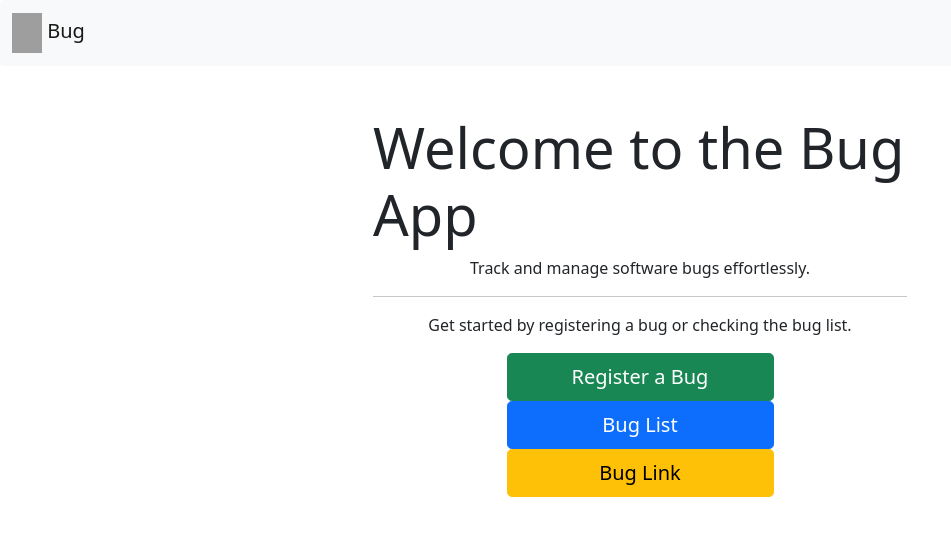
After one commit to Chukwukaoranile/myproject, a Django app: template bug/templates/bug/index.html in a window 1280 px wide. The commit adds this page. Shown: the top 536 px of the page, without its empty margins (0-951 px from the left). Run offline with Django 4.2, Linux system fonts and the light colour scheme; the template is opened without the code that fills it, so the values that code supplies are empty; grey boxes are pictures that could not be loaded.

Commit message:
Adding Bootsrap

```diff
--- a/bug/templates/bug/base.html
+++ b/bug/templates/bug/base.html
@@ -5,10 +5,31 @@
 		<meta author="Chika Luke Achebe">
 		<meta name="viewport" content="width=device-width, initial-scale=1.0">
 	        <title>Bug App</title>
+	<link href="https://cdn.jsdelivr.net/npm/bootstrap@5.0.2/dist/css/bootstrap.min.css" rel="stylesheet" integrity="sha384-EVSTQN3/azprG1Anm3QDgpJLIm9Nao0Yz1ztcQTwFspd3yD65VohhpuuCOmLASjC" crossorigin="anonymous">
+
 
 	</head>
 	<body>
-		{% block content %} {% endblock%}
+
+	<nav class="navbar navbar-light rounded  bg-light">
+  <div class="container-fluid">
+	  <a class="navbar-brand" href="{% url 'index' %}">
+      <img src="https://freepngimg.com/thumb/bugs/7-2-bug-png-6.png" alt="" width="30" height="40" class="d-inline-block align-text-center">
+      Bug
+    </a>
+
+  </div>
+  </nav>
+	<div class="container p4">
+		{% block content %}
+
+		{% endblock content %}
+	</div>
+
+	<script src="https://cdn.jsdelivr.net/npm/bootstrap@5.0.2/dist/js/bootstrap.bundle.min.js" integrity="sha384-MrcW6ZMFYlzcLA8Nl+NtUVF0sA7MsXsP1UyJoMp4YLEuNSfAP+JcXn/tWtIaxVXM" crossorigin="anonymous"></script>
+
+  	<script src="https://cdn.jsdelivr.net/npm/@popperjs/core@2.9.2/dist/umd/popper.min.js" integrity="sha384-IQsoLXl5PILFhosVNubq5LC7Qb9DXgDA9i+tQ8Zj3iwWAwPtgFTxbJ8NT4GN1R8p" crossorigin="anonymous"></script>
+	    <script src="https://cdn.jsdelivr.net/npm/bootstrap@5.0.2/dist/js/bootstrap.min.js" integrity="sha384-cVKIPhGWiC2Al4u+LWgxfKTRIcfu0JTxR+EQDz/bgldoEyl4H0zUF0QKbrJ0EcQF" crossorigin="anonymous"></script>
 
 	</body>
 </html>
--- /dev/null
+++ b/bug/templates/bug/index.html
@@ -0,0 +1,17 @@
+{% extends "bug/base.html" %}
+
+{% block content %}
+  <div class="container mt-5 d-grid gap-2 col-md-6 mx-auto">
+    <div class="jumbotron">
+      <h1 class="display-4">Welcome to the Bug App</h1>
+      <p class="text-center">Track and manage software bugs effortlessly.</p>
+      <div>
+      <hr>
+      </div>
+      <p class="text-center">Get started by registering a bug or checking the bug list.</p>
+      <a class="btn btn-success btn-lg d-grid gap-4 col-md-6 mx-auto" href="{% url 'register_bug' %}" role="button">Register a Bug</a>
+      <a class="btn btn-primary btn-lg d-grid gap-4 col-md-6 mx-auto" href="{% url 'bug_list' %}" role="button">Bug List</a>
+      <a class="btn btn-warning btn-lg d-grid gap-4 col-md-6 mx-auto" href="{% url 'bug_list_link' %}" role="button">Bug Link</a>
+    </div>
+  </div>
+{% endblock %}
--- a/bug/views.py
+++ b/bug/views.py
@@ -6,7 +6,8 @@ from .forms import BugForm
 
 def index(request):
     '''View for the landing page, it returns a simple HttpResponse displaying a message for the landing page.'''
-    return HttpResponse("This is the Landing page")
+    bugs = Bug.objects.all()
+    return render(request, 'bug/index.html', {'bugs': bugs})
 
 
 def register_bug(request):
```
Also changed, not shown: bug/forms.py (+9 -0 lines), bug/templates/bug/register_bug.html (+6 -3 lines), db.sqlite3.
